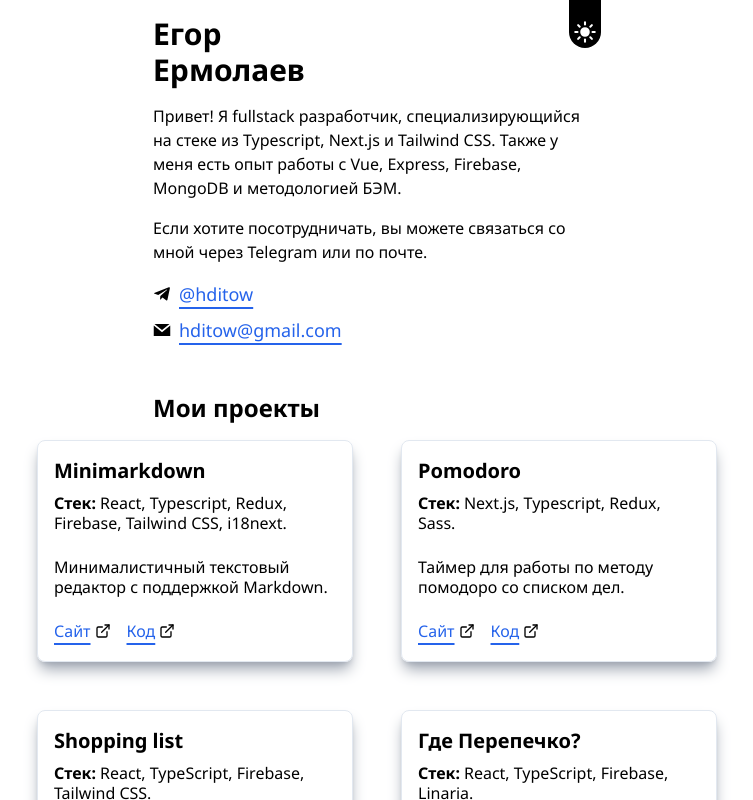
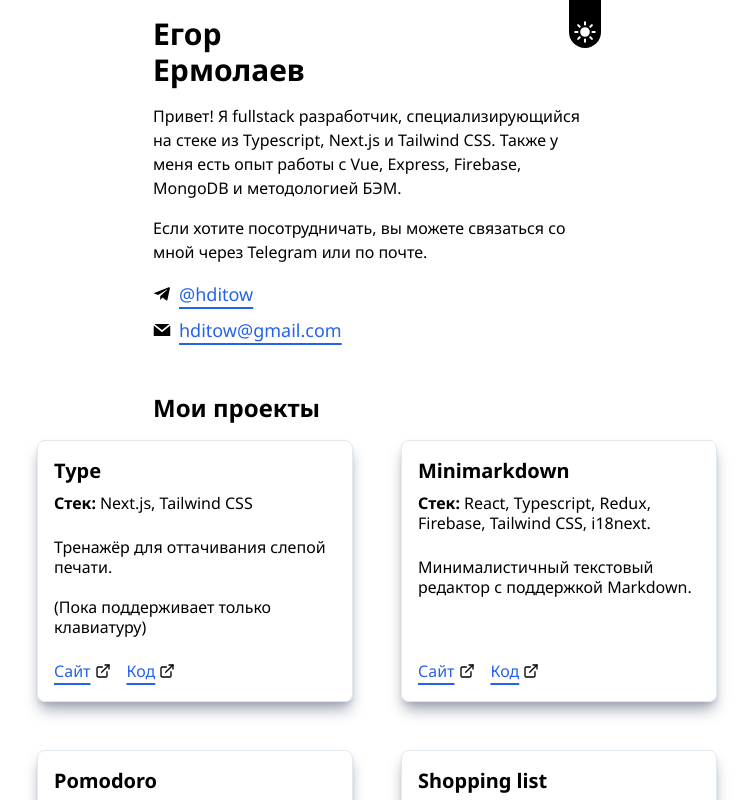
Before and after one commit to hdito/portfolio, a Next.js app: page / in a window 1280 px wide. Shown: the top 800 px of the page, without its empty margins (263-1016 px from the left). Built offline with nearby package versions, Linux system fonts and the light colour scheme.

Commit message:
Add Type in projects

```diff
--- a/src/components/projectCard.tsx
+++ b/src/components/projectCard.tsx
@@ -9,7 +9,7 @@ export const ProjectCard = ({ project }: { project: Project }) => {
         <span className="inline-block mr-1 font-bold">Стек:</span>
         <span>{project.stack}</span>
       </p>
-      <p className="flex-1 mb-4">{project.description}</p>
+      <p className="flex-1 mb-4 whitespace-pre-wrap">{project.description}</p>
       <div className="flex wrap gap-4">
         <a
           className="flex gap-1 items-center underline underline-offset-[6px] decoration-2 decoration-blue-600 dark:decoration-blue-400 hover:no-underline"
--- a/src/components/projects.ts
+++ b/src/components/projects.ts
@@ -2,6 +2,15 @@ import { nanoid } from "nanoid";
 import { Project } from "@/types/projectType";
 
 export const projects: Project[] = [
+  {
+    id: nanoid(),
+    title: "Type",
+    stack: "Next.js, Tailwind CSS",
+    description:
+      "Тренажёр для оттачивания слепой печати.\n\n(Пока поддерживает только клавиатуру)",
+    website: "https://type-hdito.vercel.app/",
+    codeSource: "https://github.com/hdito/type",
+  },
   {
     id: nanoid(),
     title: "Minimarkdown",
@@ -31,7 +40,7 @@ export const projects: Project[] = [
     id: nanoid(),
     title: "Где Перепечко?",
     stack: "React, TypeScript, Firebase, Linaria.",
-    description: "Игра из одноимённой группы в VK.",
+    description: "Игра из одноимённой группы в\xa0VK.",
     codeSource: "https://github.com/hdito/gdeperepechko",
     website: "https://gdeperepechko.web.app/",
   },
```
